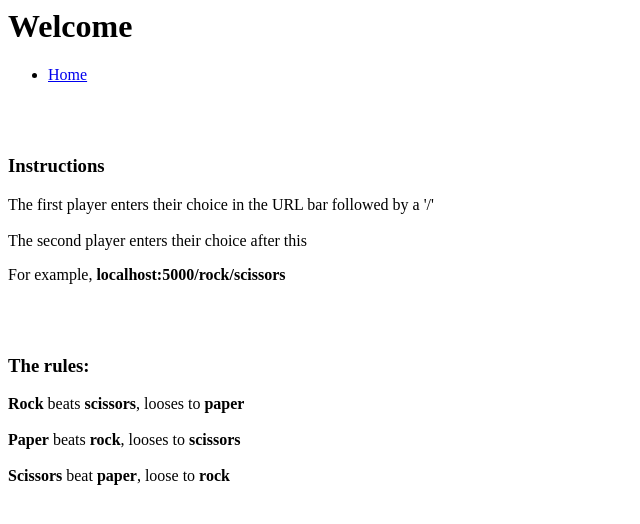
After one commit to AlexanderSeton/flask-rock-paper-scissors, a Flask app: page /welcome in a window 1280 px wide. The commit adds this page. Shown: the top 524 px of the page, without its empty margins (0-640 px from the left). Run offline with Flask 2, Linux system fonts and the light colour scheme.

Commit message:
Extensions: added a welcome page with instructions and rules, which has a link in the base.html file.

```diff
--- a/controllers/controller.py
+++ b/controllers/controller.py
@@ -2,6 +2,10 @@ from flask import render_template
 from app import app
 from models.player import Player
 from models.game import Game
+
+@app.route("/welcome")
+def welcome():
+    return render_template("welcome.html", title="Welcome")
 
 @app.route("/<choice1>/<choice2>")
 def index(choice1, choice2):
--- a/templates/base.html
+++ b/templates/base.html
@@ -8,7 +8,7 @@
             <nav>
                 <ul>
                     <li>
-                        <a href="/home">Home</a>
+                        <a href="/welcome">Home</a>
                     </li>
                 </ul>
             </nav>
--- /dev/null
+++ b/templates/welcome.html
@@ -0,0 +1,24 @@
+{%extends "base.html"%}
+{%block content%}
+    <div>
+        <br><br>
+        <h3>Instructions</h3>
+        <p>
+            The first player enters their choice in the URL bar followed by a '/'
+            <br><br>
+            The second player enters their choice after this
+        </p>
+        <p>
+            For example, <b>localhost:5000/rock/scissors</b>
+        </p>
+        <br><br>
+        <p>
+            <h3>The rules:</h3>
+            <b>Rock</b> beats <b>scissors</b>, looses to <b>paper</b>
+            <br><br>
+            <b>Paper</b> beats <b>rock</b>, looses to <b>scissors</b>
+            <br><br>
+            <b>Scissors</b> beat <b>paper</b>, loose to <b>rock</b>
+        </p>
+    </div>
+{%endblock%}
```
